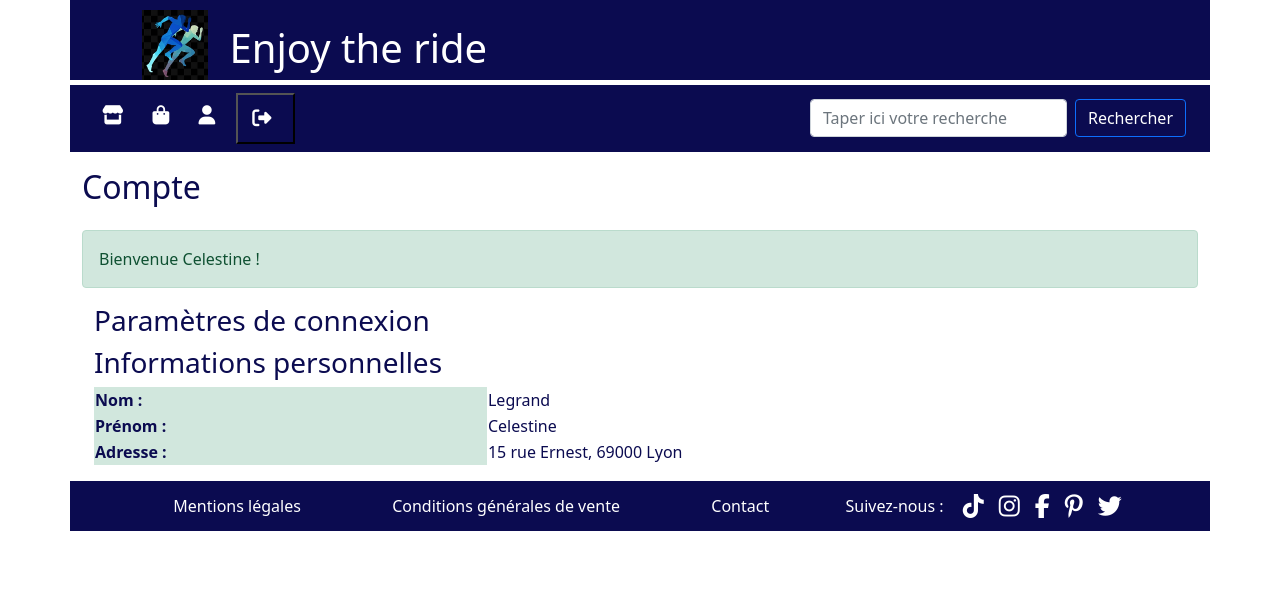
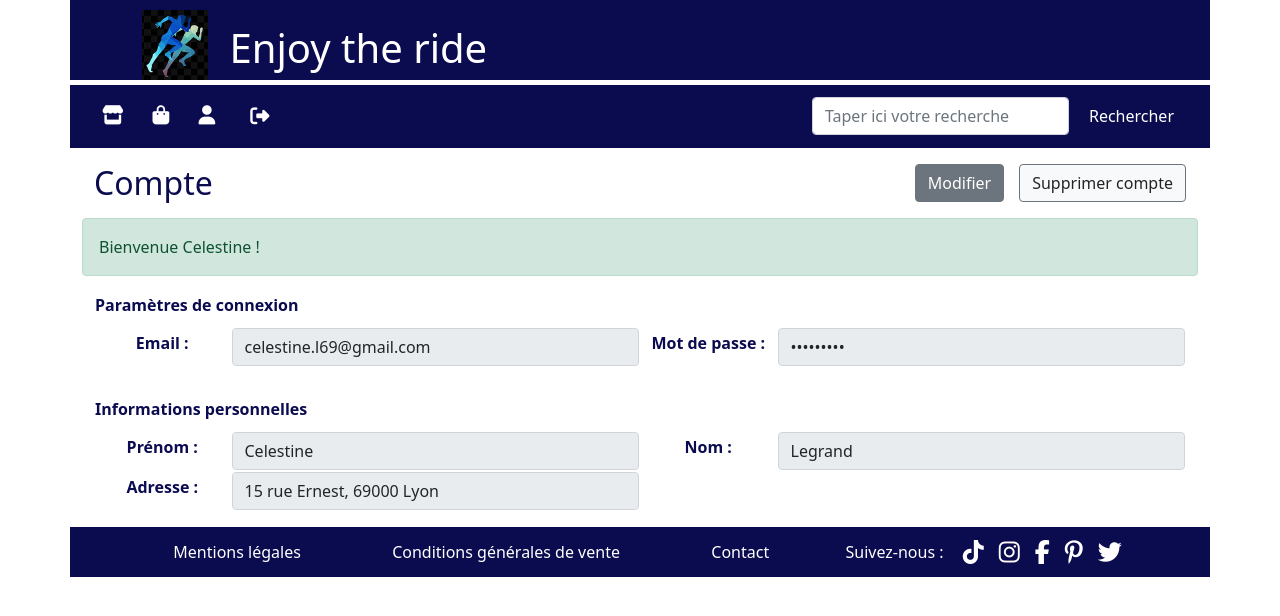
Before and after one commit to cilH/projet-javazon, an Angular app: page /compte/1 in a window 1280 px wide. Shown: the top 616 px of the page. Built offline with nearby package versions, Linux system fonts and the light colour scheme; data requests are answered from the project's data file.

Commit message:
Retravail vue compte avec prévision modif et suppr

```diff
--- a/db.json
+++ b/db.json
@@ -137,6 +137,22 @@
       "motDePasse": "peche",
       "adresse": "12 chemin des Cerises, 13012 Marseille",
       "email": "peche.c13@gmail.com"
+    },
+    {
+      "prenom": "Fabien",
+      "nom": "Chartier",
+      "email": "fabien.c06@gmail.com",
+      "motDePasse": "fabien",
+      "adresse": "18 chemin de la plage, 06130 Grasse",
+      "id": 4
+    },
+    {
+      "prenom": "Cecile",
+      "nom": "Heuillet",
+      "email": "cecile.h06@gmail.com",
+      "motDePasse": "cecile",
+      "adresse": "18 chemin de la plage, 06130 Grasse",
+      "id": 5
     }
   ]
 }
--- a/src/app/composants/compte/compte.component.css
+++ b/src/app/composants/compte/compte.component.css
@@ -1,3 +1,22 @@
-th {
+input {
     background-color: rgb(209, 231, 221);
 }
+th {
+    text-align: center;
+}
+.top {
+    display: flex;
+    justify-content: space-between;
+}
+button {
+    margin-right: 0px;
+    margin-left: 15px;
+}
+
+.categorie1, .categorie2 {
+    padding-bottom: 10px;
+    font-weight: bold;
+}
+.categorie2 {
+    padding-top:30px;
+}
--- a/src/app/composants/compte/compte.component.html
+++ b/src/app/composants/compte/compte.component.html
@@ -1,67 +1,48 @@
-<h2 class="container">Compte</h2>
 <div class="container">
-    <div class="container mt-4 alert alert-success">{{ message }}</div>
-    <div class="container">
-      <div classe="my-3">
-        <h3>Paramètres de connexion</h3>
-      </div>
-      <div classe="my-3">
-        <h3>Informations personnelles</h3>
-        <table>
-          <tr>
-            <th class="col-3">Nom :</th>
-            <td class="col-3">{{ utilisateur.nom }}</td>
-          </tr>
-          <tr>
-            <th class="col-3">Prénom :</th>
-            <td class="col-3">{{ utilisateur.prenom }}</td>
-          </tr>
-          <tr>
-            <th class="col-3">Adresse :</th>
-            <td class="col-3">{{ utilisateur.adresse }}</td>
-          </tr>
-        </table>
-      </div>
-    </div>
-</div>
-
-<!--
-<form class="offset-2 col-8" id="inscription" (ngSubmit)="" #formCompte="ngForm">
-  <fieldset>
-    <legend>Inscription</legend>
-    <div class="row">
-    <div class="col-3 mb-2">
-      <label for="prenom" class="form-label">Prénom : </label>
-      <input type="text" class="form-control" id="prenom" name="prenom" minlength="3" maxlength="30" required
-        [(ngModel)]="utilisateur.prenom" #prenom="ngModel">
-      <div [hidden]="prenom.valid || prenom.pristine" class="text-danger">Le prénom est obligatoire et doit faire
-        entre 3 et 30 caractères.</div>
-    </div>
-    <div class="col-3 mb-2">
-      <label for="nom" class="form-label">Nom : </label>
-      <input type="text" class="form-control" id="nom" name="nom" minlength="3" maxlength="30" required
-        [(ngModel)]="utilisateur.nom" #nom="ngModel">
-      <div [hidden]="nom.valid || nom.pristine" class="text-danger">Le nom est obligatoire et doit faire
-        entre 3 et 30 caractères.</div>
-    </div>
-    <div class="offset-1 col-5 mb-2">
-      <label for="email" class="form-label">Email : </label>
-      <input type="email" placeholder="prenom.nom@exemple.com" class="form-control" id="email" name="email" required
-        [(ngModel)]="utilisateur.email" #email="ngModel">
+  <div class="top container">
+    <h2 class="col-5">Compte</h2>
+    <div class="boutons">
+      <button [hidden]="isAuthorised" (click)="autoriserModification()" class="btn btn-secondary">Modifier</button>
+      <button [hidden]="!isAuthorised" class="btn btn-secondary">Valider modifications</button>
+      <button [hidden]="isAuthorised" (click)="supprimerUtilisateur()" style="color: white;"
+        class="btn btn-light btn-outline-secondary text-dark">Supprimer compte</button>
+      <button [hidden]="!isAuthorised" (click)="annulerModification()" style="color: white;"
+        class="btn btn-light btn-outline-secondary text-dark">Annuler</button>
     </div>
   </div>
-    <div class="mb-2">
-      <label for="adresse" class="form-label">Adresse : </label>
-      <input type="text" class="form-control" placeholder="15 rue du Paradis, 06000 Nice" id="adresse" name="adresse" required
-        [(ngModel)]="utilisateur.adresse" #adresse="ngModel">
-    </div>
-    <div class="col-6 mb-5">
-      <label for="motDePasse" class="form-label">Mot de passe : </label>
-      <input type="password" class="form-control" id="motDePasse" name="motDePasse" required
-        [(ngModel)]="utilisateur.motDePasse" #motDePasse="ngModel">
-    </div>
-    <button class="btn btn-light text-dark container mb-3">S'inscrire</button>
-    <button style="color: white;" class="btn btn-outline-light text-dark container">Déjà
-      inscrit</button>
-  </fieldset>
-</form> -->
+
+  <div class="container mt-2 alert alert-success">{{ message }}</div>
+
+  <form class="was-validated container" (ngSubmit)="modifierUtilisateur()" #formModification="ngForm">
+    <table>
+      <tr>
+        <td class="categorie1" colspan="8">Paramètres de connexion</td>
+      </tr>
+      <tr>
+        <th class="col-1"><label for="email" class="form-label">Email : </label></th>
+        <td class="col-3"><input type="email" placeholder="pseudo@exemple.com" class="form-control" id="email"
+            name="email" [readonly]="!isAuthorised" required [(ngModel)]="utilisateur.email" #email="ngModel"></td>
+        <th class="col-1"><label for="motDePasse" class="form-label">Mot de passe : </label></th>
+        <td class="col-3"><input type="password" class="form-control" id="motDePasse" name="motDePasse" minlength="5"
+            maxlength="30" [readonly]="!isAuthorised" required placeholder="5 à 30 caractères." [(ngModel)]="utilisateur.motDePasse"
+            #motDePasse="ngModel"></td>
+      </tr>
+      <tr>
+        <td class="categorie2" colspan="8">Informations personnelles</td>
+      </tr>
+      <tr>
+        <th class="col-1"><label for="prenom" class="form-label">Prénom : </label></th>
+        <td class="col-3"><input type="text" class="form-control" id="prenom" name="prenom" minlength="3" maxlength="30"
+            [readonly]="!isAuthorised" required [(ngModel)]="utilisateur.prenom" #prenom="ngModel"></td>
+        <th class="col-1"><label for="nom" class="form-label">Nom : </label></th>
+        <td class="col-3"><input type="text" class="form-control" id="nom" name="nom" minlength="3" maxlength="30"
+            [readonly]="!isAuthorised" required [(ngModel)]="utilisateur.nom" #nom="ngModel"></td>
+      </tr>
+      <tr>
+        <th><label for="adresse" class="form-label">Adresse : </label></th>
+        <td><input type="text" class="form-control" placeholder="15 rue du Paradis, 06000 Nice" id="adresse"
+            name="adresse" [readonly]="!isAuthorised" required [(ngModel)]="utilisateur.adresse" #adresse="ngModel"></td>
+      </tr>
+    </table>
+  </form>
+</div>
--- a/src/app/composants/compte/compte.component.ts
+++ b/src/app/composants/compte/compte.component.ts
@@ -13,6 +13,7 @@ export class CompteComponent implements OnInit {
   id?: number;
   utilisateur: Utilisateur = {};
   message: string = "";
+  isAuthorised: boolean = false;
   constructor(
     private route: ActivatedRoute,
     private us: UtilisateurService) { }
@@ -27,4 +28,19 @@ export class CompteComponent implements OnInit {
     })
   }
 
+  autoriserModification() {
+    this.isAuthorised = true;
+  }
+
+  modifierUtilisateur() {
+
+  }
+
+  annulerModification() {
+    this.isAuthorised = false;
+  }
+
+  supprimerUtilisateur() {
+
+  }
 }
--- a/src/app/composants/header/header.component.css
+++ b/src/app/composants/header/header.component.css
@@ -3,6 +3,7 @@ header {
     align-items: flex-end;
     height: 80px;
     background-color: rgb(11, 11, 80);
+    /* background-color: #15283c; */
     color: white;
     margin-bottom: 5px;
 }
--- a/src/app/composants/identification/identification.component.html
+++ b/src/app/composants/identification/identification.component.html
@@ -50,8 +50,8 @@
               </div>
               <div class="col-6 mb-1">
                 <label for="motDePasse" class="form-label">Mot de passe : </label>
-                <input type="password" class="form-control" id="motDePasse" name="motDePasse" minlength="8"
-                  maxlength="30" required placeholder="8 à 30 caractères." [(ngModel)]="utilisateur.motDePasse"
+                <input type="password" class="form-control" id="motDePasse" name="motDePasse" minlength="5"
+                  maxlength="30" required placeholder="5 à 30 caractères." [(ngModel)]="utilisateur.motDePasse"
                   #motDePasse="ngModel">
               </div>
             </div>
--- a/src/app/composants/identification/identification.component.ts
+++ b/src/app/composants/identification/identification.component.ts
@@ -36,8 +36,10 @@ export class IdentificationComponent implements OnInit {
 
   ajouterUtilisateur() {
     this.us.addUser(this.utilisateur).subscribe(res => {
-      this.message = `Bienvenue ${this.utilisateur.prenom} !`;
       this.isIdentified = true;
+      const userString = JSON.stringify(this.us.getOneUser(this.utilisateur.id ?? 0));
+       localStorage.setItem('user', userString)
+          this.router.navigateByUrl(`/compte/${this.utilisateur.id}`);
     })
   }
 
--- a/src/app/composants/menu/menu.component.css
+++ b/src/app/composants/menu/menu.component.css
@@ -22,4 +22,5 @@ ul {
 
 button {
     background: none;
+    border: none;
 }
```
Also changed, not shown: src/assets/images/pattern.png (added), src/assets/images/pattern_h.png (added).
